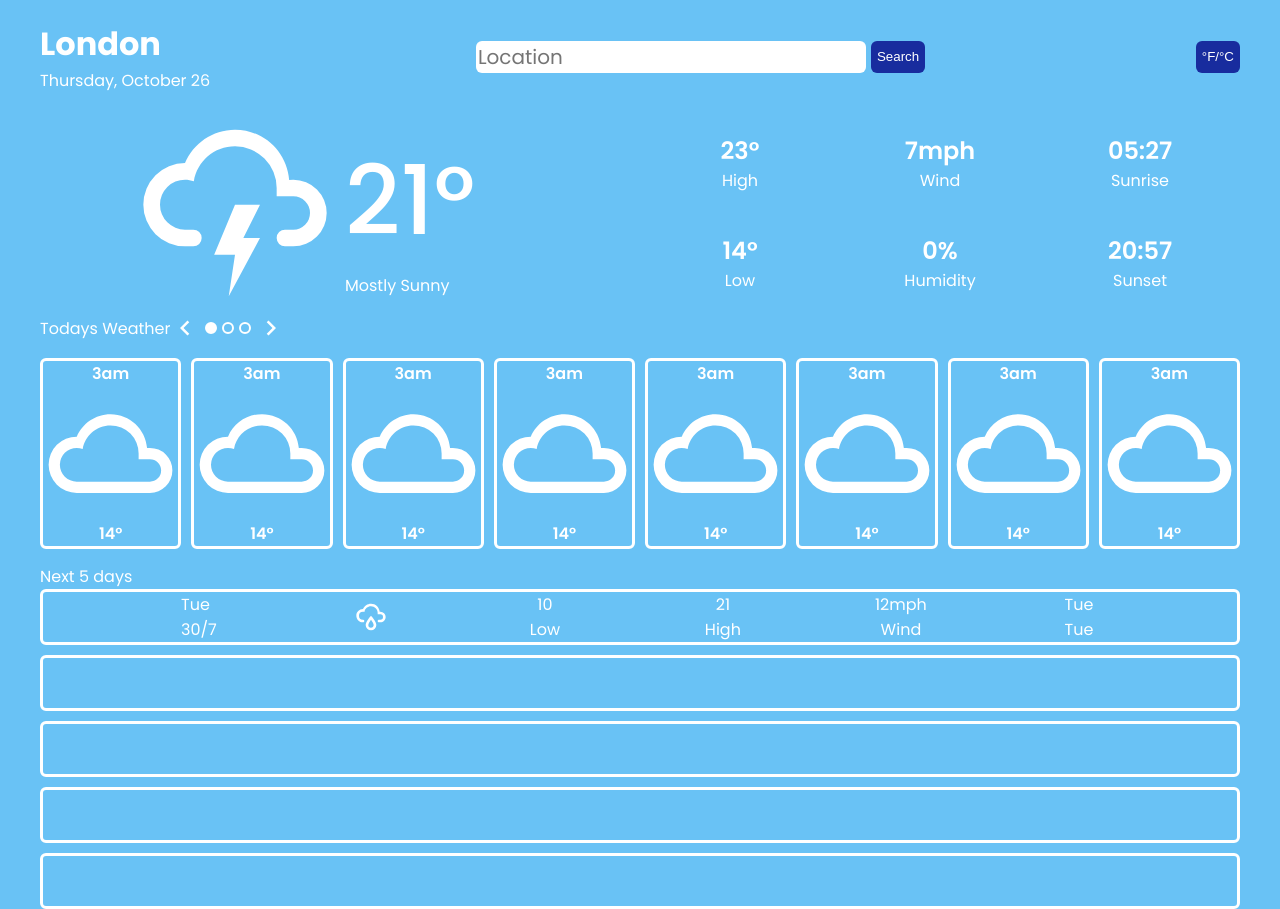
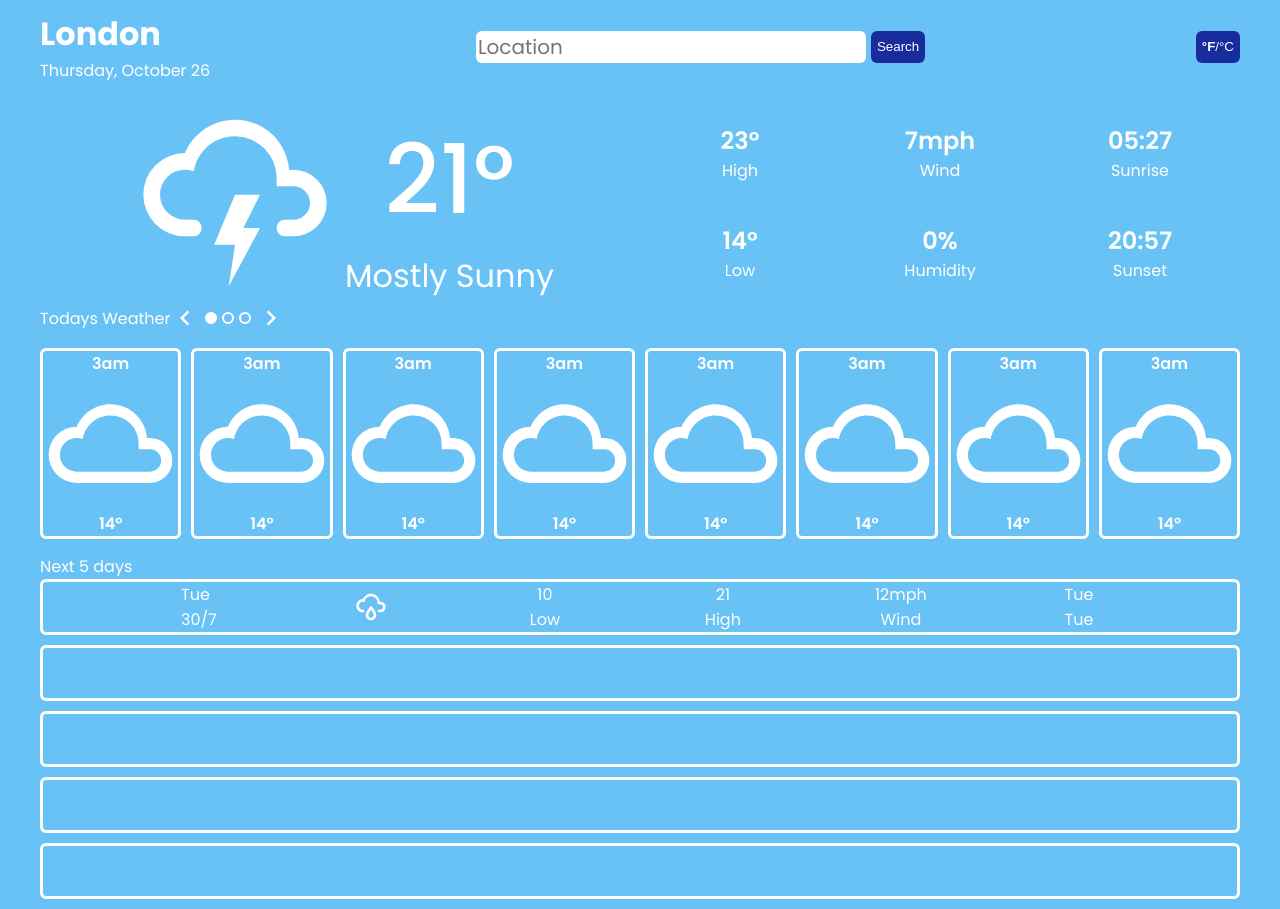
Before and after one commit to Lucas256w/weather-app, a plain HTML site: page index.html in a window 1280 px wide. Drawn offline with Linux system fonts and the light colour scheme.

Commit message:
Implement imperial and metric toggle.

```diff
--- a/index.html
+++ b/index.html
@@ -26,7 +26,7 @@
           <button id="confirm-search-btn">Search</button>
         </div>
         <button id="metric-toggle">
-          <span class="active-metric">°F</span>/<span>°C</span>
+          <span class="active-metric" id="fahrenheit">°F</span>/<span id="celcius">°C</span>
         </button>
       </div>
     </header>
--- a/styles.css
+++ b/styles.css
@@ -126,6 +126,7 @@ header {
   align-items: center;
   max-width: var(--container-width);
   padding: var(--spacing-lg);
+  padding-top: var(--spacing-sm);
 }
 
 #location {
@@ -143,6 +144,10 @@ input {
   border-radius: var(--border-radius);
   font-family: inherit;
   font-size: 1.25rem;
+}
+
+.active-metric {
+  font-weight: 600;
 }
 
 button {
@@ -193,11 +198,16 @@ button:hover {
   flex-direction: column;
   justify-content: center;
   justify-self: start;
+  align-items: center;
 }
 
 #current-temperature {
   font-size: 6rem;
   font-weight: 500;
+}
+
+#current-temperature-subtext{
+  font-size: 2rem;
 }
 
 #stats-container {
```
